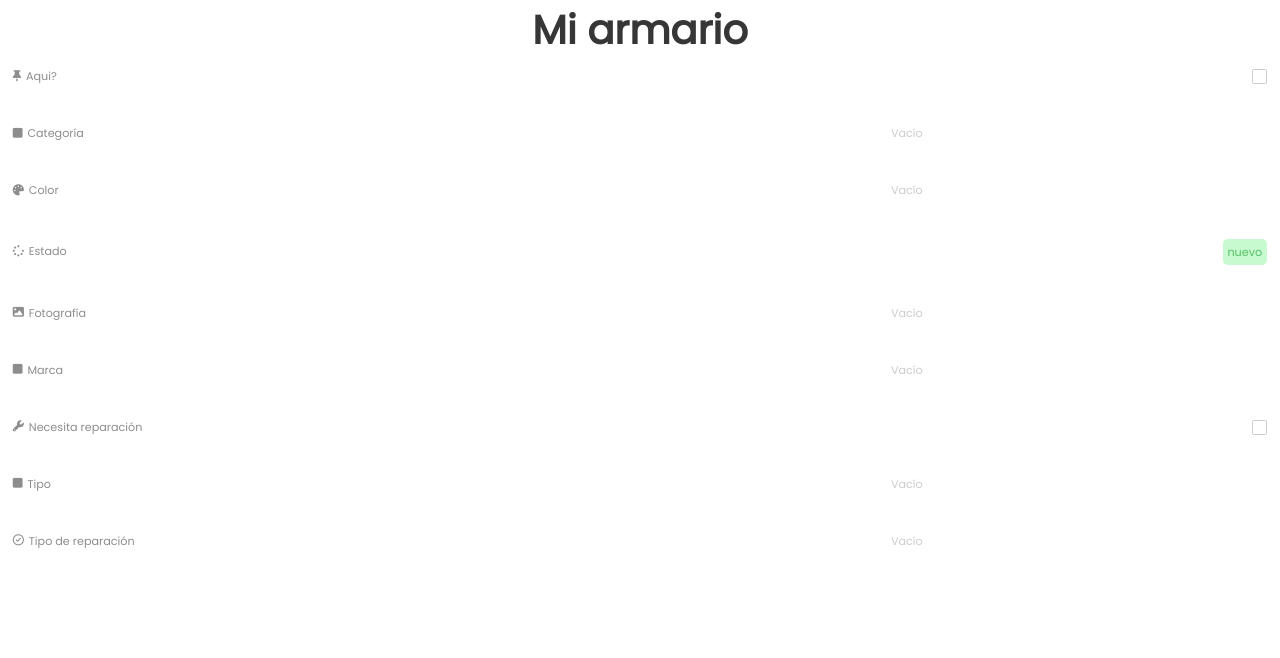
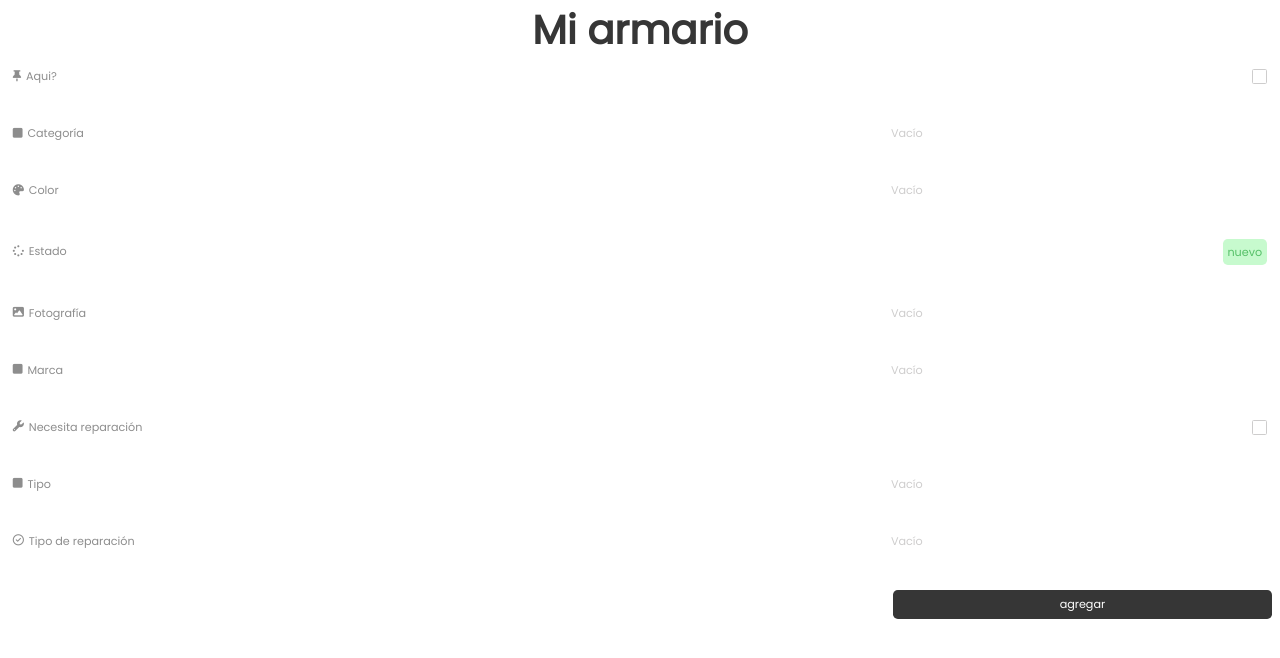
Before and after one commit to Pantoja14022020/clothesApp, a plain HTML site: page index.html in a window 1280 px wide. Drawn offline with Linux system fonts and the light colour scheme.

Commit message:
agregue un boton

```diff
--- a/index.css
+++ b/index.css
@@ -96,3 +96,17 @@ button > i {
     display: flex;
     align-items: center;
 }
+
+#btn_add{
+    padding: 0.4rem;
+    border-radius: 0.3rem;
+    color: white;
+    background-color: #363636;
+    float: right;
+    margin-bottom: 1rem;
+    cursor: pointer;
+    transition: all ease-in 0.3s;
+}
+#btn_add:hover{
+    background-color: #3f3f3f;
+}
--- a/index.html
+++ b/index.html
@@ -93,6 +93,8 @@
         </div>
         <input type="text" name="tipo-reparación" placeholder="Vacío" />
       </div>
+
+      <input type="button" value="agregar" id="btn_add" />
     </form>
     <script
       src="https://kit.fontawesome.com/eee10799b3.js"
```
